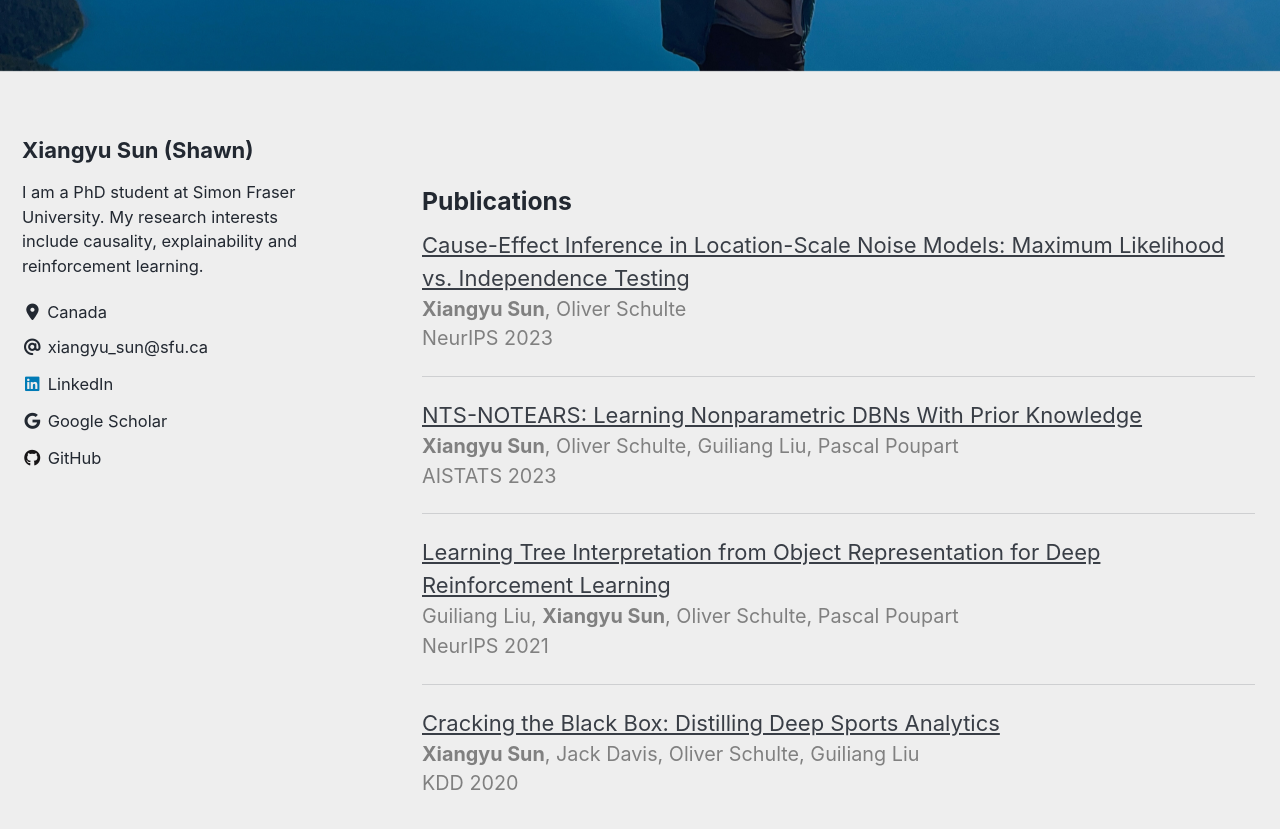
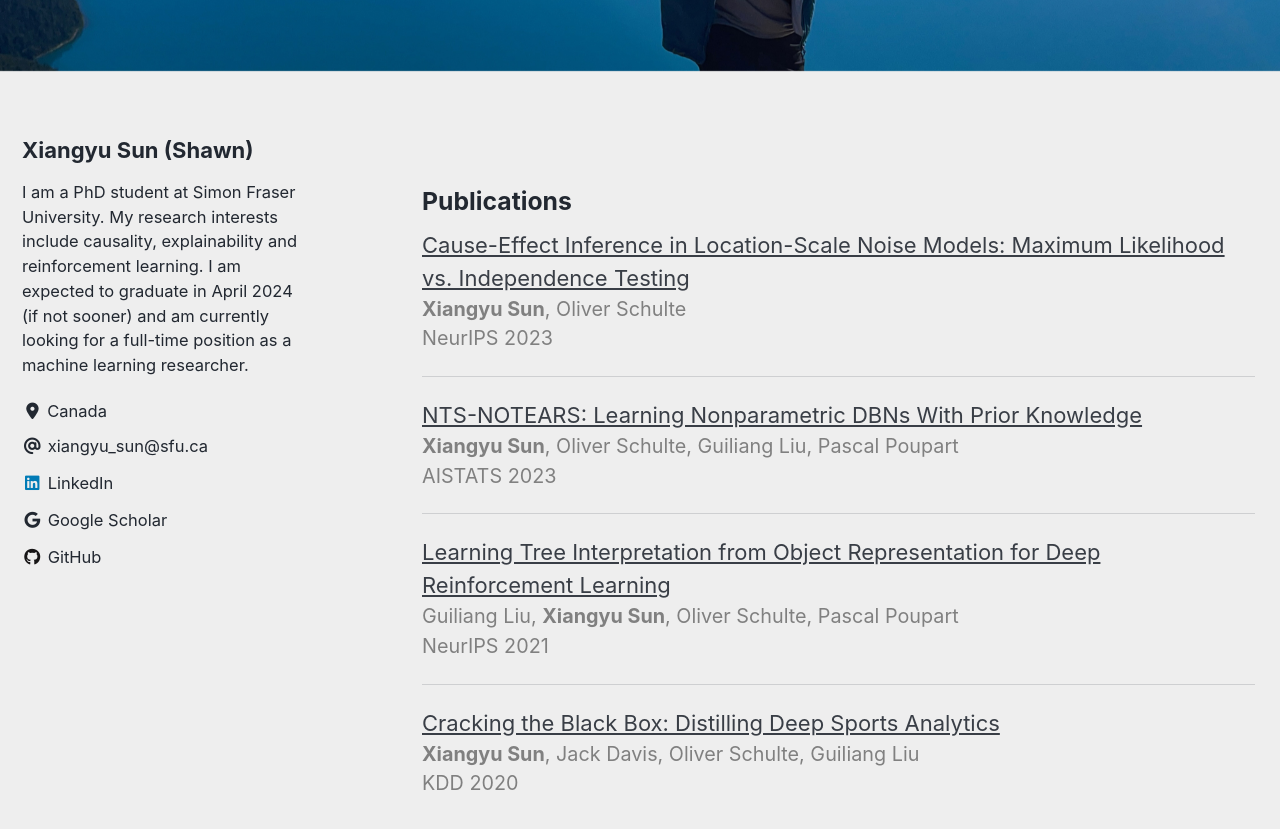
Before and after one commit to xiangyu-sun-789/xiangyu-sun-789.github.io, a Jekyll site: the page built from index.html, in a window 1280 px wide and 900 px high, scrolled down 609 px. Shown: the top 829 px of the window. Built offline with Jekyll 4.4.1, drawn with Linux system fonts in a browser that asks for light colours; cached includes are drawn as plain includes; nearby versions of some CDN libraries; the list of posts is cut into pages by our own code.

Commit message:
Update _config.yml

```diff
--- a/_config.yml
+++ b/_config.yml
@@ -97,7 +97,7 @@ analytics:
 author:
   name             : "Xiangyu Sun (Shawn)"
   # avatar           : "/images/profile_image.JPG"
-  bio              : "I am a PhD student at Simon Fraser University. My research interests include causality, explainability and reinforcement learning."
+  bio              : "I am a PhD student at Simon Fraser University. My research interests include causality, explainability and reinforcement learning. I am expected to graduate in April 2024 (if not sooner) and am currently looking for a full-time position as a machine learning researcher."
   location         : "Canada"
   links: # https://fontawesome.com/icons?d=gallery
 
```
